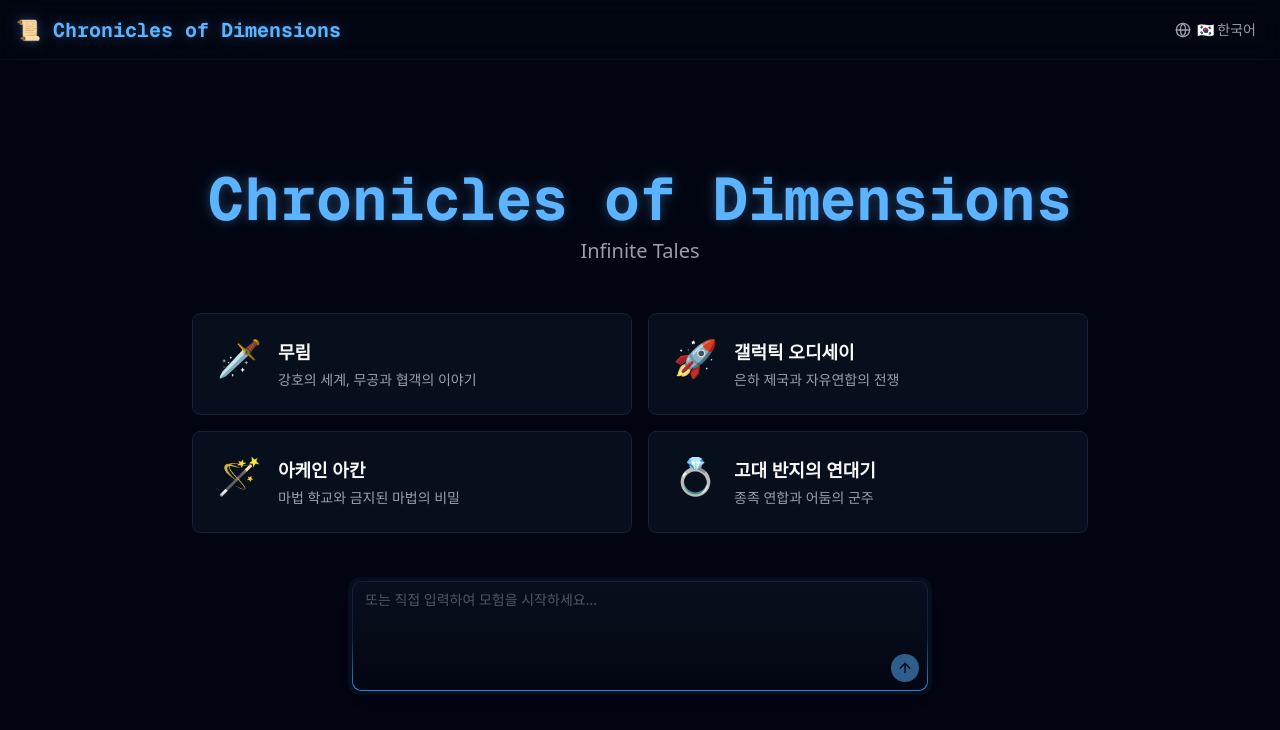
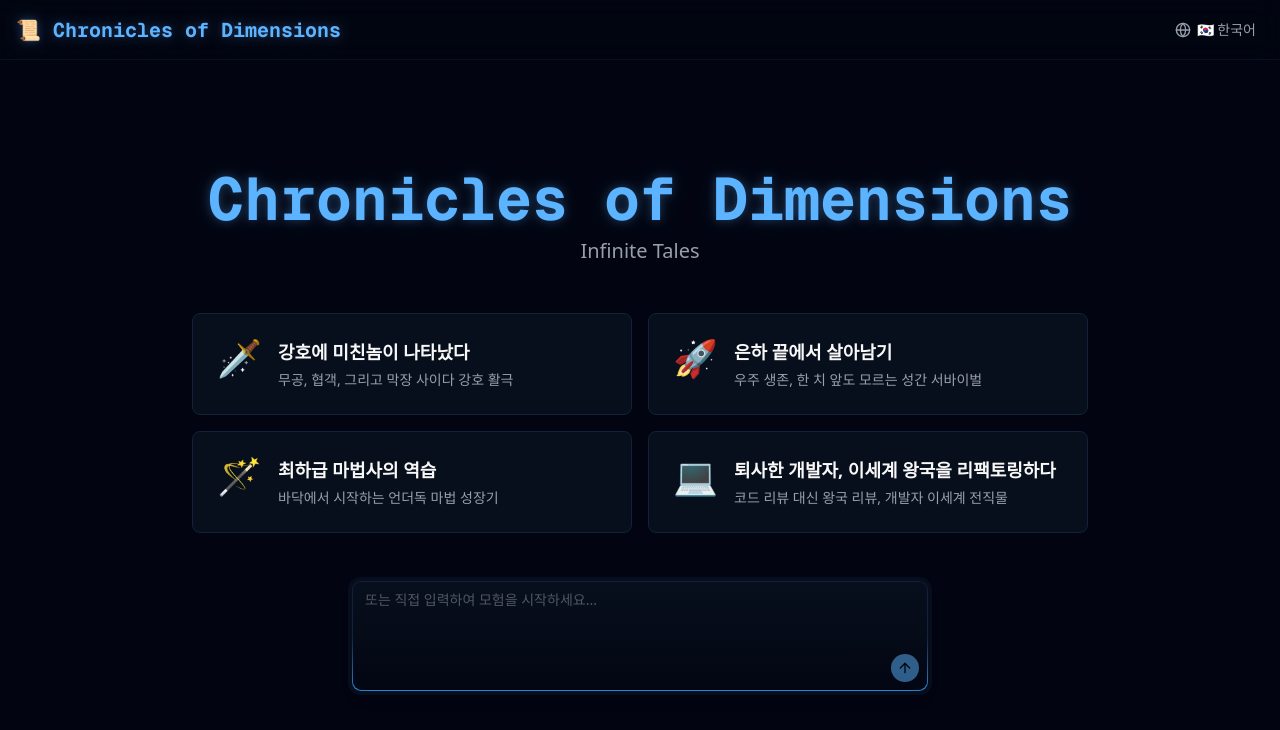
Before and after one commit to do1git/hackathon-ai-teams, a Next.js app: page / in a window 1280 px wide. Shown: the top 730 px of the page. Built offline with nearby package versions, Linux system fonts and the light colour scheme.

Commit message:
feat: rebrand worlds to web novel style titles with enriched tone/NPCs

```diff
--- a/app/page.tsx
+++ b/app/page.tsx
@@ -31,26 +31,26 @@ const LANGUAGES = [
 const WORLDS = [
   {
     icon: "🗡️",
-    title: "무림",
-    desc: "강호의 세계, 무공과 협객의 이야기",
+    title: "강호에 미친놈이 나타났다",
+    desc: "무공, 협객, 그리고 막장 사이다 강호 활극",
     theme: "moorim" as Theme,
   },
   {
     icon: "🚀",
-    title: "갤럭틱 오디세이",
-    desc: "은하 제국과 자유연합의 전쟁",
+    title: "은하 끝에서 살아남기",
+    desc: "우주 생존, 한 치 앞도 모르는 성간 서바이벌",
     theme: "galactic" as Theme,
   },
   {
     icon: "🪄",
-    title: "아케인 아칸",
-    desc: "마법 학교와 금지된 마법의 비밀",
+    title: "최하급 마법사의 역습",
+    desc: "바닥에서 시작하는 언더독 마법 성장기",
     theme: "arcane" as Theme,
   },
   {
-    icon: "💍",
-    title: "고대 반지의 연대기",
-    desc: "종족 연합과 어둠의 군주",
+    icon: "💻",
+    title: "퇴사한 개발자, 이세계 왕국을 리팩토링하다",
+    desc: "코드 리뷰 대신 왕국 리뷰, 개발자 이세계 전직물",
     theme: "fantasy" as Theme,
   }
 ];
```
Also changed, not shown: 1 other file (tests, documents, lock files or other folders).
